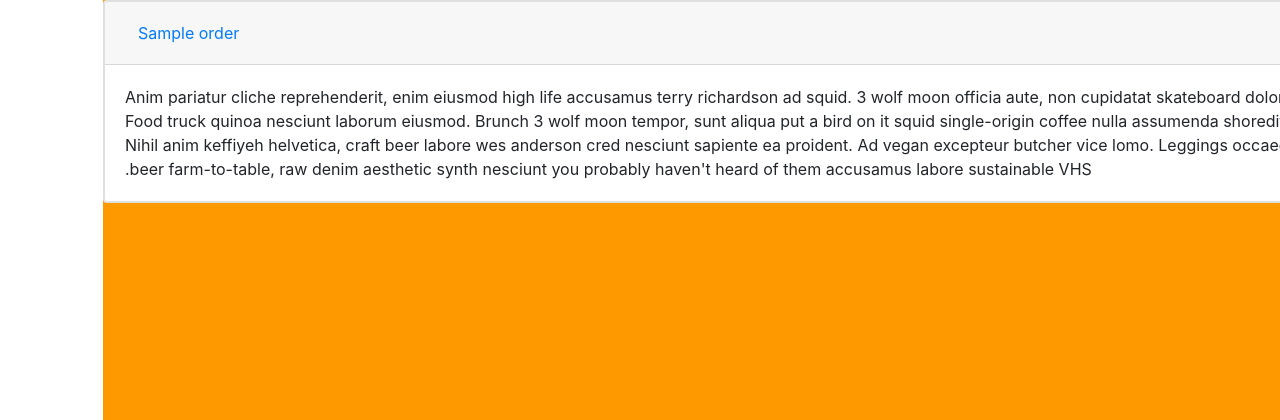
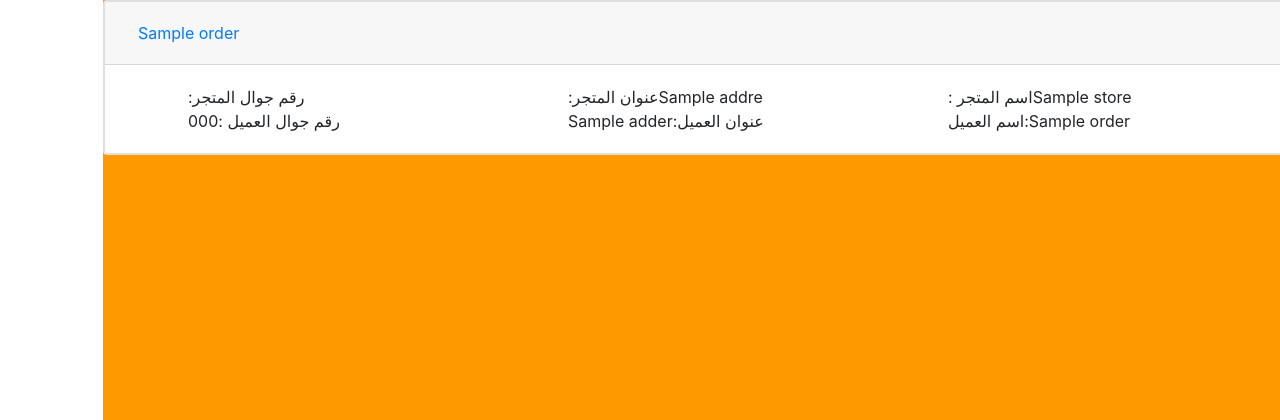
Before and after one commit to Muhammadreda264/hidelivery, a Django app: template delivery/templates/driverorders.html in a window 1280 px wide. Shown: the top 420 px of the page. Run offline with Django 3.2, Linux system fonts and the light colour scheme; the template is opened without the code that fills it: most values are stand-ins (such as "Sample title", 1, 10 or a date in 2020); some libraries are stand-ins or nearby versions.

Commit message:
Update driverorders.html

```diff
--- a/delivery/templates/driverorders.html
+++ b/delivery/templates/driverorders.html
@@ -13,7 +15,34 @@
 
     <div id="collapseOne" class="collapse show" aria-labelledby="headingOne" data-parent="#accordion">
       <div class="card-body">
-        Anim pariatur cliche reprehenderit, enim eiusmod high life accusamus terry richardson ad squid. 3 wolf moon officia aute, non cupidatat skateboard dolor brunch. Food truck quinoa nesciunt laborum eiusmod. Brunch 3 wolf moon tempor, sunt aliqua put a bird on it squid single-origin coffee nulla assumenda shoreditch et. Nihil anim keffiyeh helvetica, craft beer labore wes anderson cred nesciunt sapiente ea proident. Ad vegan excepteur butcher vice lomo. Leggings occaecat craft beer farm-to-table, raw denim aesthetic synth nesciunt you probably haven't heard of them accusamus labore sustainable VHS.
+          <div class="container">
+  <div class="row">
+    <div class="col-sm">
+     {{ order.store.name }}اسم المتجر :
+    </div>
+    <div class="col-sm">
+      {{ order.store.addre }}عنوان المتجر:
+    </div>
+    <div class="col-sm">
+      رقم جوال المتجر:
+    </div>
+  </div>
+</div>
+           <div class="container">
+  <div class="row">
+    <div class="col-sm">
+     {{ order.customername }}:اسم العميل
+    </div>
+    <div class="col-sm">
+      عنوان العميل:{{ order.adder }}
+    </div>
+    <div class="col-sm">
+      رقم جوال العميل :{{ order.phone }}
+    </div>
+  </div>
+</div>
+
+
       </div>
     </div>
   </div>
```
Also changed, not shown: other parts of delivery/templates/driverorders.html (+2 -0 lines).
